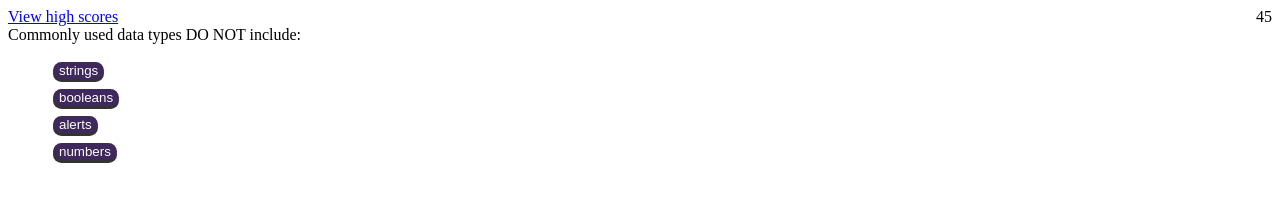
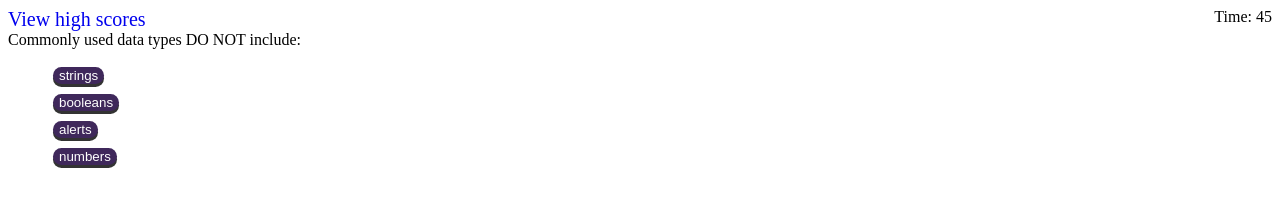
Before and after one commit to JRPerez936/Code_Quiz, a plain HTML site: page index.html in a window 1280 px wide. Drawn offline with Linux system fonts and the light colour scheme.

Commit message:
added buttons to hs page, text to the timer, and styled high score link

```diff
--- a/assets/css/style.css
+++ b/assets/css/style.css
@@ -5,6 +5,10 @@ header{
     display: flex;
     justify-content: space-between;
     flex-wrap: wrap;
+}
+header a{
+    font-size: 20px;
+    text-decoration: none;
 }
 .option-list{
     list-style: none;
--- a/assets/js/script.js
+++ b/assets/js/script.js
@@ -31,7 +31,7 @@ var questions = [
 
   function updateTime() {
     time--;
-    timerEl.textContent = time;
+    timerEl.textContent ="Time: " + time;
     if (time <= 0) {
       endQuiz();
     }
```
Also changed, not shown: high-scores.html (+8 -0 lines).
